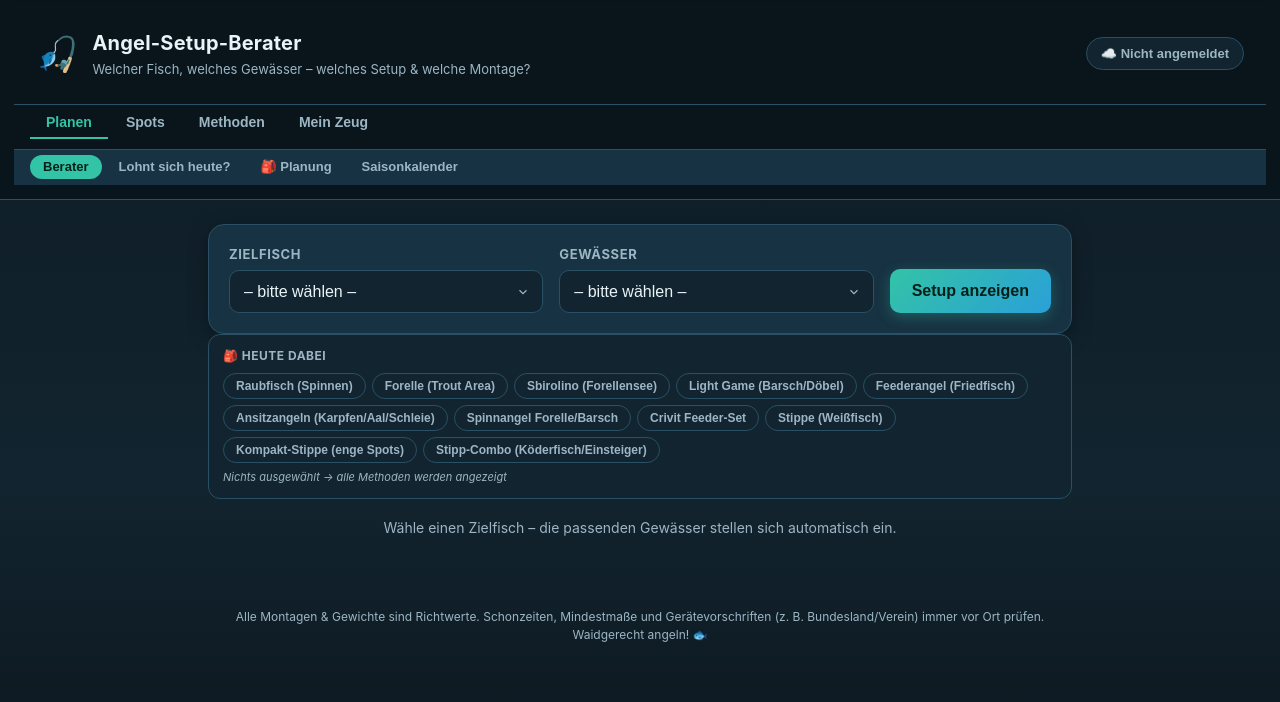
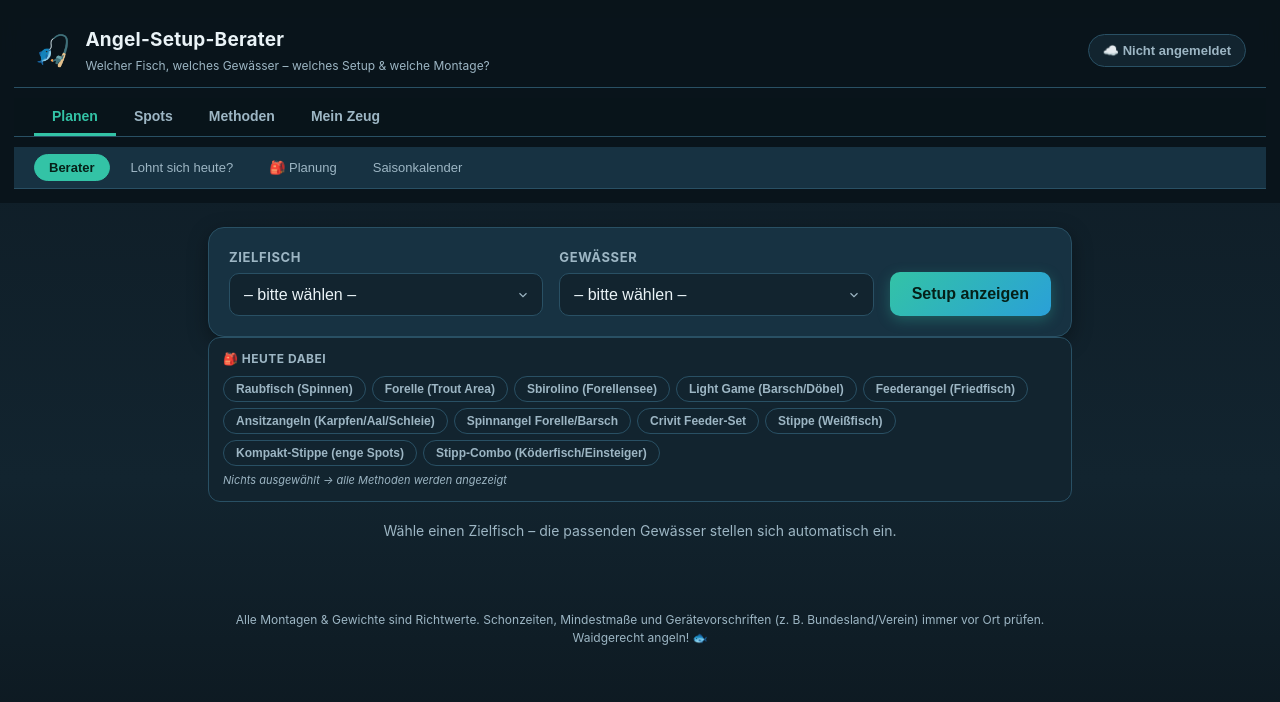
Before and after one commit to serverbauer80-design/angel-setup-berater, a plain HTML site: page index.html in a window 1280 px wide. Drawn offline with nearby package versions, Linux system fonts and the light colour scheme; no server answers.

Commit message:
Fix: CSS-Cache-Buster + Nav-Layout-Korrektur
- style.css bekommt ?v=20260722-27 damit Browser die neue CSS laden
- Topbar-Layout korrigiert: Brand / Gruppen-Tabs / Sub-Tabs klar gestapelt
- Gruppen-Tabs: Unterstrichen-Stil (accent border-bottom)
- Sub-Tabs: Pill-Stil mit Border im Hover-State

Co-Authored-By: Claude Sonnet 4.6 <noreply@anthropic.com>

```diff
--- a/index.html
+++ b/index.html
@@ -5,7 +5,7 @@
   <meta name="viewport" content="width=device-width, initial-scale=1.0">
   <title>Angel-Setup-Berater</title>
   <link rel="stylesheet" href="https://unpkg.com/leaflet@1.9.4/dist/leaflet.css" />
-  <link rel="stylesheet" href="style.css">
+  <link rel="stylesheet" href="style.css?v=20260722-27">
 </head>
 <body>
   <header class="topbar">
@@ -289,7 +289,7 @@
     firebase.firestore().enablePersistence({ synchronizeTabs: true }).catch(() => {});
   </script>
 
-  <script src="data.js?v=20260722-26"></script>
-  <script src="app.js?v=20260722-26"></script>
+  <script src="data.js?v=20260722-27"></script>
+  <script src="app.js?v=20260722-27"></script>
 </body>
 </html>
--- a/style.css
+++ b/style.css
@@ -29,47 +29,52 @@ body{
 /* ---------- Topbar ---------- */
 .topbar{
   display:flex;flex-direction:column;
-  background:rgba(9,20,27,.85);backdrop-filter:blur(6px);
-  border-bottom:1px solid var(--line);position:sticky;top:0;z-index:10;
+  background:rgba(9,20,27,.92);backdrop-filter:blur(8px);
+  position:sticky;top:0;z-index:10;
 }
 .topbar-brand{
-  display:flex;flex-wrap:wrap;gap:16px;align-items:center;justify-content:space-between;
-  padding:14px 22px;
+  display:flex;align-items:center;justify-content:space-between;gap:16px;
+  padding:12px 20px;border-bottom:1px solid var(--line);
 }
 .brand{display:flex;align-items:center;gap:14px}
-.brand-emoji{font-size:34px}
-.topbar h1{font-size:20px;margin:0;letter-spacing:.2px}
-.sub{margin:2px 0 0;font-size:13px;color:var(--muted)}
+.brand-emoji{font-size:30px}
+.topbar h1{font-size:19px;margin:0;letter-spacing:.2px}
+.sub{margin:2px 0 0;font-size:12px;color:var(--muted)}
 
-/* Gruppe-Tabs (Ebene 1) */
+/* Gruppen-Navigation (Ebene 1) — Unterstrichen-Stil */
 .nav-groups{
-  display:flex;gap:2px;padding:0 16px;
+  display:flex;gap:0;padding:0 20px;
+  background:rgba(9,20,27,.96);border-bottom:1px solid var(--line);
   overflow-x:auto;scrollbar-width:none;-webkit-overflow-scrolling:touch;
-  border-top:1px solid var(--line);
 }
 .nav-groups::-webkit-scrollbar{display:none}
 .group-tab{
-  flex-shrink:0;background:transparent;border:none;border-bottom:2px solid transparent;
-  color:var(--muted);padding:9px 16px 7px;cursor:pointer;font-size:14px;font-weight:600;
-  transition:.15s;white-space:nowrap;
+  flex-shrink:0;background:none;border:none;
+  border-bottom:3px solid transparent;
+  color:var(--muted);padding:10px 18px 9px;
+  cursor:pointer;font-size:14px;font-weight:600;
+  transition:color .15s,border-color .15s;white-space:nowrap;
 }
 .group-tab:hover{color:var(--text)}
 .group-tab.active{color:var(--accent);border-bottom-color:var(--accent)}
 
-/* Sub-Tabs (Ebene 2) */
+/* Sub-Navigation (Ebene 2) — Pill-Stil */
 .nav-subs{
-  display:flex;gap:4px;padding:5px 16px 6px;
-  background:var(--card);border-top:1px solid var(--line);
-  overflow-x:auto;scrollbar-width:none;-webkit-overflow-scrolling:touch;min-height:36px;
+  display:flex;gap:6px;padding:7px 20px;
+  background:var(--card);border-bottom:1px solid var(--line);
+  overflow-x:auto;scrollbar-width:none;-webkit-overflow-scrolling:touch;
+  min-height:42px;align-items:center;
 }
 .nav-subs::-webkit-scrollbar{display:none}
 .sub-tab{
-  flex-shrink:0;background:transparent;border:none;color:var(--muted);
-  padding:4px 13px;border-radius:999px;cursor:pointer;font-size:13px;font-weight:600;
+  flex-shrink:0;background:transparent;
+  border:1px solid transparent;
+  color:var(--muted);padding:5px 14px;border-radius:999px;
+  cursor:pointer;font-size:13px;font-weight:500;
   transition:.15s;white-space:nowrap;
 }
-.sub-tab:hover{color:var(--text);background:rgba(255,255,255,.07)}
-.sub-tab.active{background:var(--accent);color:#062018}
+.sub-tab:hover{color:var(--text);border-color:var(--line)}
+.sub-tab.active{background:var(--accent);color:#062018;border-color:var(--accent);font-weight:700}
 
 .sync-status{
   background:var(--bg2);border:1px solid var(--line);color:var(--muted);
```
